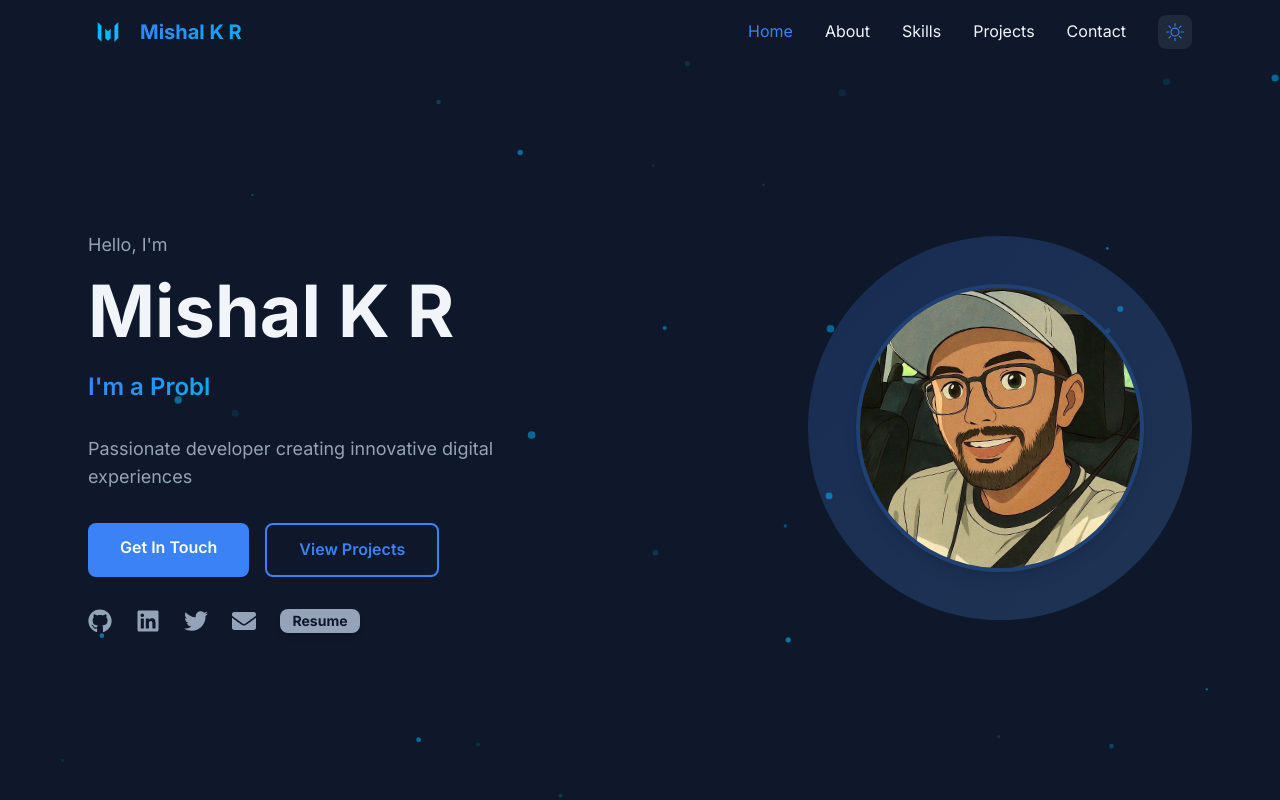
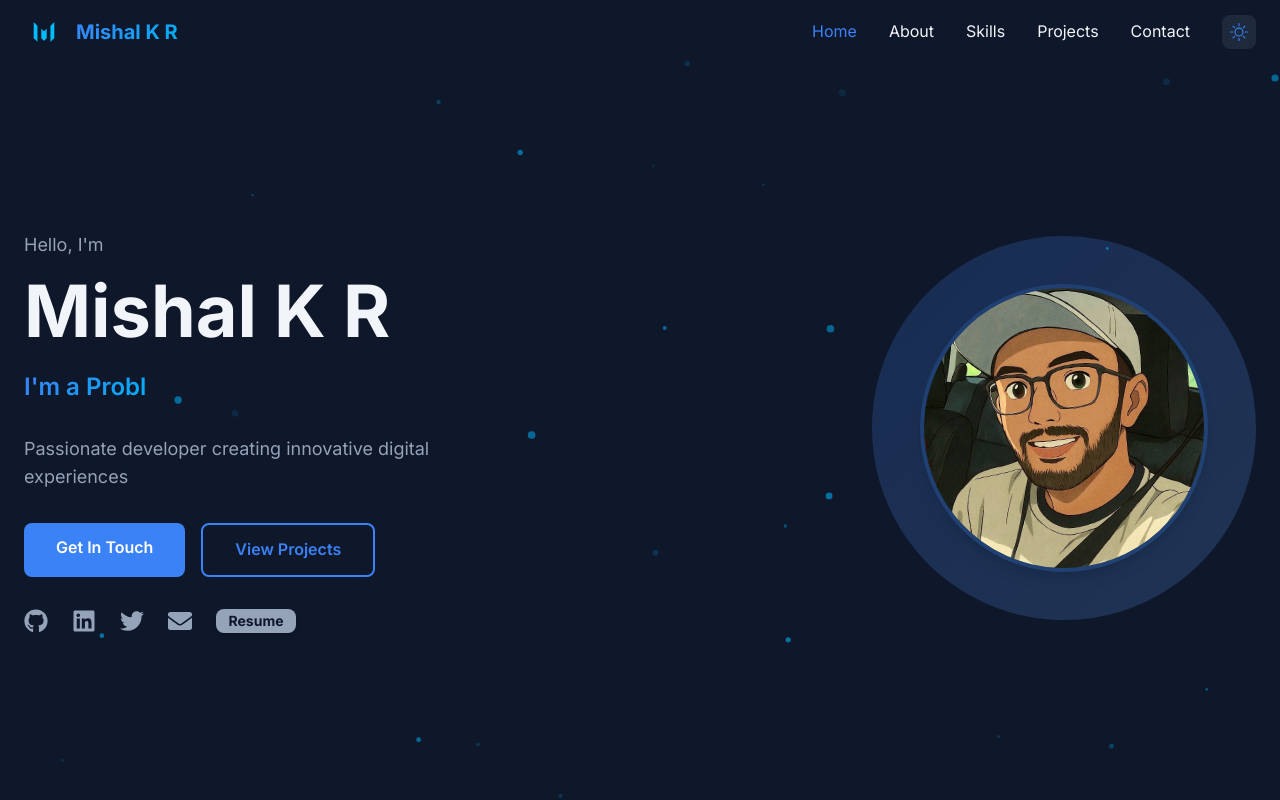
Before and after one commit to MsL-Mishal/msl-mishal.github.io, a React (Vite) app: page / in a window 1280 px wide. Shown: the top 800 px of the page. Built offline with nearby package versions, Linux system fonts and the light colour scheme.

Commit message:
style(index.css): Experiment to remove max-w-6xl property in container-width custom class to check for better responsiveness in mobile devices

```diff
--- a/src/index.css
+++ b/src/index.css
@@ -30,7 +30,7 @@
 
 @layer components {
   .container-width {
-    @apply w-full max-w-6xl mx-auto;
+    @apply w-full mx-auto;
   }
 
   .card-hover {
```
